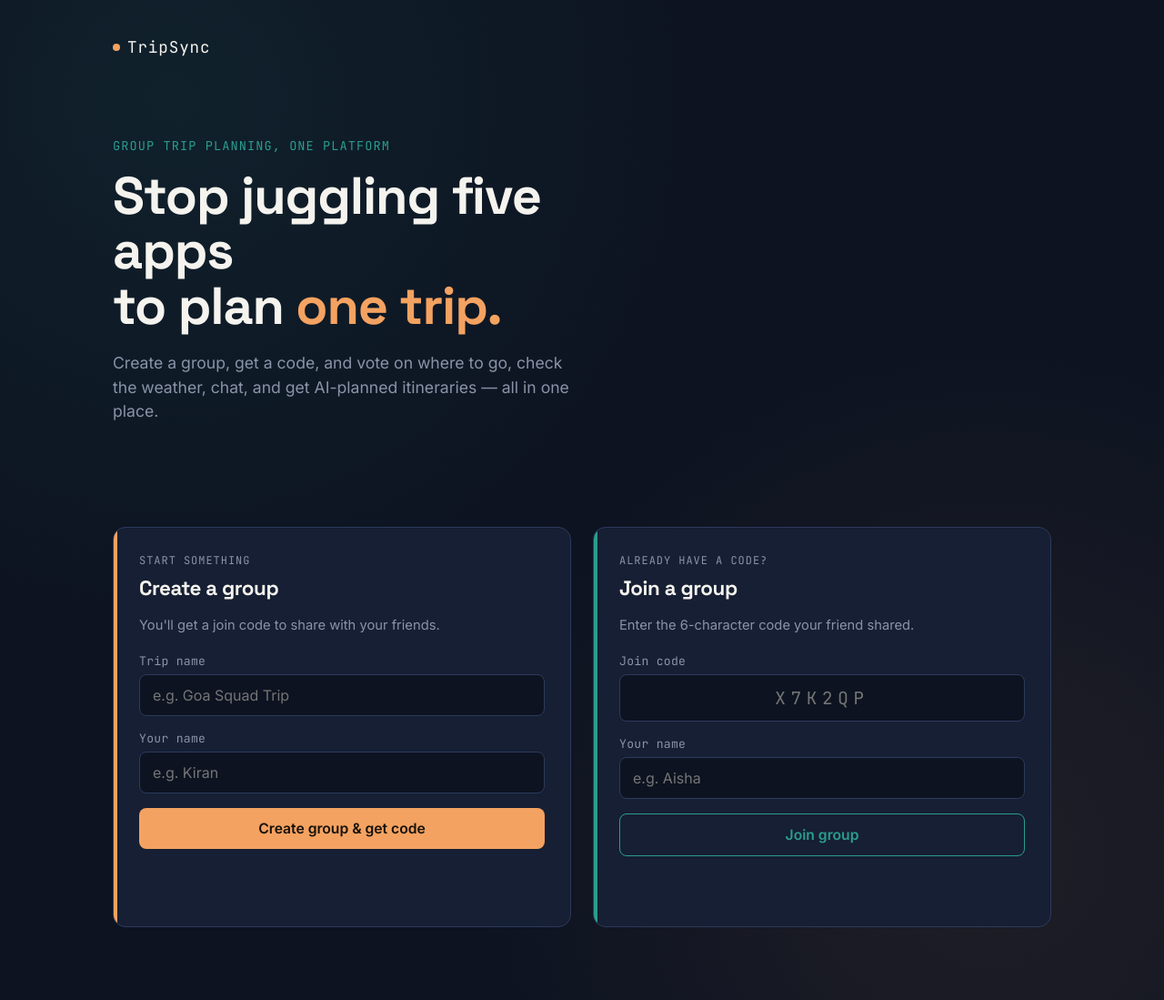
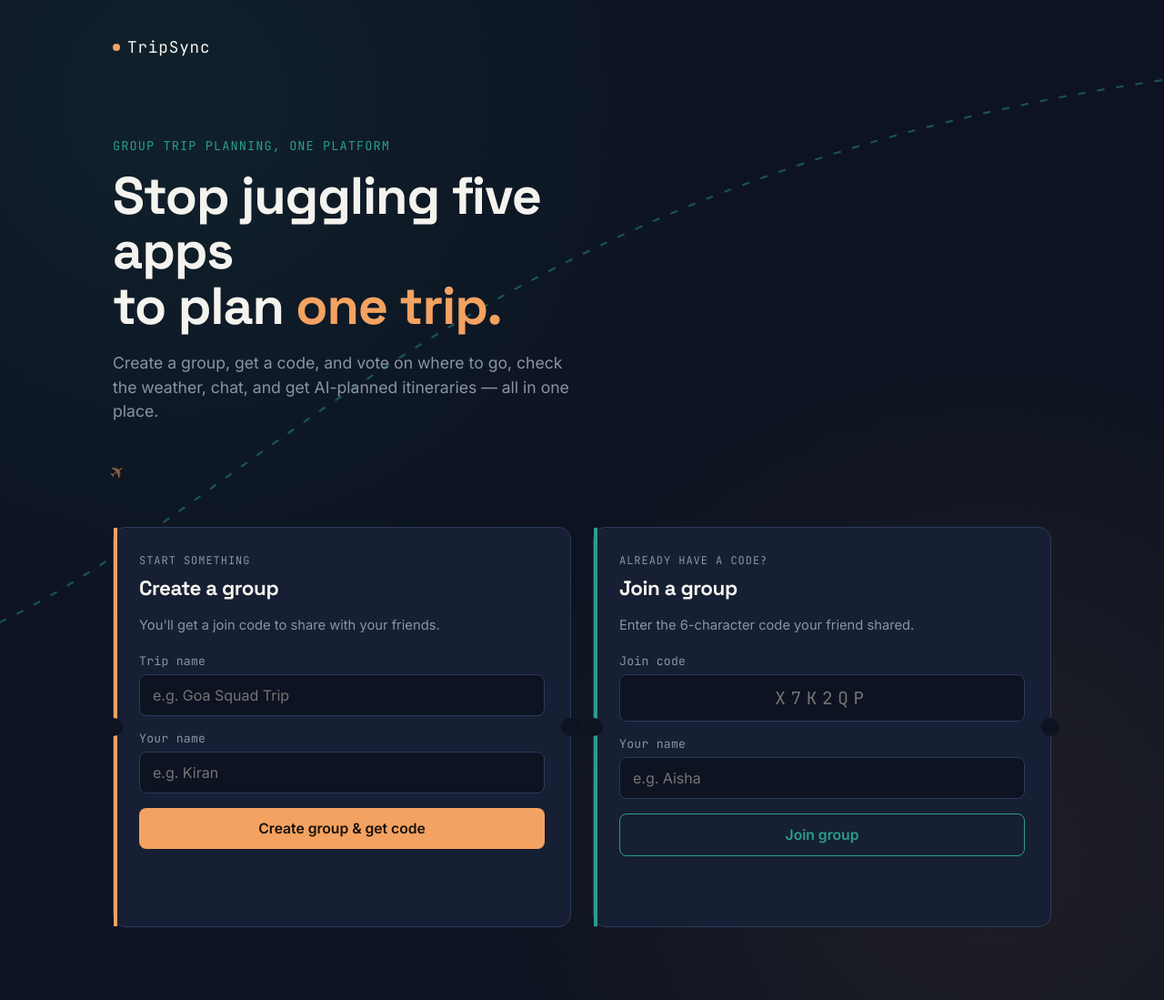
Before and after one commit to kgott29/TripSync, a website: page index.html in a window 1280 px wide. Shown: the whole page at 91% size. Drawn offline with Linux system fonts and the light colour scheme.

Commit message:
Enhanced UI

```diff
--- a/css/style.css
+++ b/css/style.css
@@ -73,6 +73,8 @@ input:focus-visible {
   max-width: 1080px;
   margin: 0 auto;
   padding: 32px 24px 80px;
+  position: relative;
+  z-index: 1;
 }
 
 .top-nav {
@@ -154,7 +156,6 @@ input:focus-visible {
   border-radius: var(--radius);
   padding: 28px;
   position: relative;
-  overflow: hidden;
 }
 
 .panel::before {
@@ -285,18 +286,8 @@ input:focus-visible {
   position: relative;
 }
 
-.ticket::after {
-  content: '';
-  position: absolute;
-  right: 200px;
-  top: 0;
-  bottom: 0;
-  width: 0;
-  border-left: 2px dashed var(--border);
-}
-
 @media (max-width: 720px) {
-  .ticket::after { display: none; }
+  .ticket-code { border-left: none; padding-left: 0; }
 }
 
 .ticket-trip .trip-eyebrow {
@@ -314,6 +305,8 @@ input:focus-visible {
 .ticket-code {
   text-align: center;
   min-width: 180px;
+  border-left: 2px dashed var(--border);
+  padding-left: 24px;
 }
 
 .ticket-code .code-label {
@@ -410,6 +403,7 @@ input:focus-visible {
   border: 1px solid var(--border);
   border-radius: var(--radius);
   padding: 28px;
+  position: relative;
 }
 
 .feature-tag {
@@ -614,3 +608,59 @@ input:focus-visible {
 }
 
 @keyframes blink { 50% { opacity: 0; } }
+
+/* ==========================================================================
+   Travel theme extras — flight path background + ticket notches
+   ========================================================================== */
+
+.flight-bg {
+  position: fixed;
+  inset: 0;
+  z-index: 0;
+  pointer-events: none;
+  overflow: hidden;
+}
+
+.flight-bg svg {
+  width: 100%;
+  height: 100%;
+}
+
+.plane-icon {
+  position: absolute;
+  top: 0;
+  left: 0;
+  font-size: 20px;
+  color: var(--accent);
+  opacity: 0.55;
+  offset-path: path('M -50 620 C 220 520, 420 160, 1130 70');
+  offset-rotate: auto;
+  animation: fly-along-path 32s linear infinite;
+}
+
+@keyframes fly-along-path {
+  from { offset-distance: 0%; }
+  to   { offset-distance: 100%; }
+}
+
+/* Ticket-stub notches — the classic torn-edge look. Add
+   <span class="notch notch-left"></span><span class="notch notch-right"></span>
+   as the first children of any .ticket, .panel, or .feature-card. */
+
+.notch {
+  position: absolute;
+  top: 50%;
+  transform: translateY(-50%);
+  width: 20px;
+  height: 20px;
+  border-radius: 50%;
+  background: var(--bg);
+  z-index: 2;
+}
+
+.notch-left { left: -10px; }
+.notch-right { right: -10px; }
+
+@media (max-width: 720px) {
+  .notch { display: none; }
+}
--- a/index.html
+++ b/index.html
@@ -9,6 +9,14 @@
 <link rel="stylesheet" href="css/style.css">
 </head>
 <body>
+
+<!-- Decorative flight path — purely visual, screen readers skip it -->
+<div class="flight-bg" aria-hidden="true">
+  <svg viewBox="0 0 1080 700" preserveAspectRatio="none">
+    <path d="M -50 620 C 220 520, 420 160, 1130 70" fill="none" stroke="var(--teal)" stroke-width="2" stroke-dasharray="7 11" opacity="0.45"/>
+  </svg>
+  <div class="plane-icon">✈</div>
+</div>
 
 <div class="page">
   <nav class="top-nav">
@@ -25,6 +33,8 @@
   <div class="panels">
     <!-- CREATE GROUP -->
     <div class="panel create">
+      <span class="notch notch-left"></span>
+      <span class="notch notch-right"></span>
       <span class="panel-eyebrow">Start something</span>
       <h2>Create a group</h2>
       <p class="sub">You'll get a join code to share with your friends.</p>
@@ -46,6 +56,8 @@
 
     <!-- JOIN GROUP -->
     <div class="panel join">
+      <span class="notch notch-left"></span>
+      <span class="notch notch-right"></span>
       <span class="panel-eyebrow">Already have a code?</span>
       <h2>Join a group</h2>
       <p class="sub">Enter the 6-character code your friend shared.</p>
```
Also changed, not shown: group.html (+16 -0 lines).
